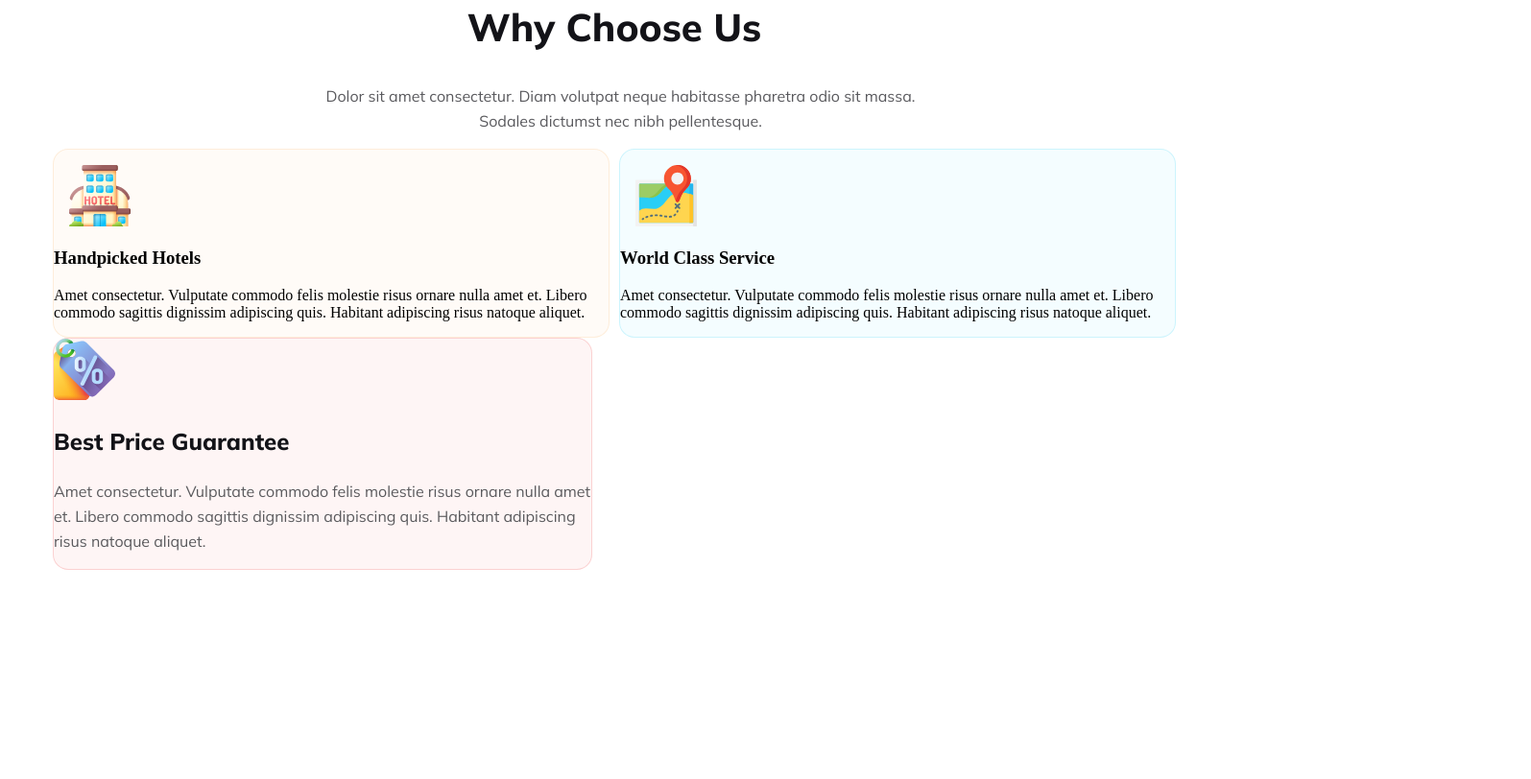
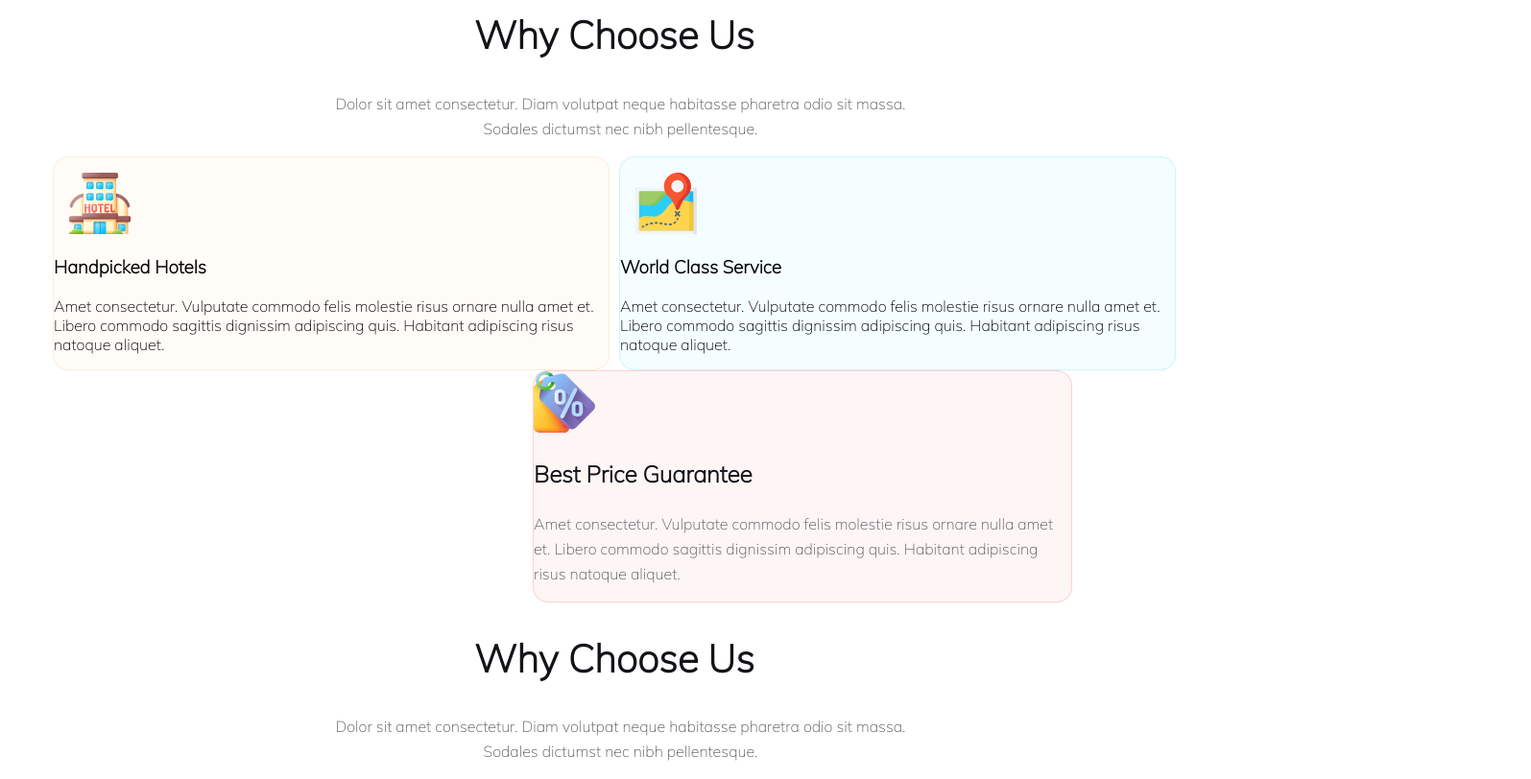
Before and after one commit to ahhabib017/b9-a2, a plain HTML site: page index.html in a window 1280 px wide. Shown: the part 2327-3139 px from the top of the page at 96% size, 1595 px wide, since content can reach past the window. Before the commit the page ends 2929 px from the top, so only its background shows below. Drawn offline with Linux system fonts and the light colour scheme.

Commit message:
font set

```diff
--- a/index.css
+++ b/index.css
@@ -1,8 +1,9 @@
 
-  @import url('https://fonts.googleapis.com/css2?family=Mulish:ital,wght@0,200;0,300;0,400;0,500;0,600;0,700;0,800;0,900;0,1000;1,200;1,300;1,400;1,500;1,600;1,700;1,800;1,900;1,1000&display=swap');
-*{
-    font-size: Mulish;
-}
+
+ *{
+  font-family: 'Mulish', sans-serif;
+ }
+
 :root{
     --prime-color: #FF5400;
     --Dark-02: #424247;
@@ -216,37 +217,35 @@ line-height: normal;
     display: grid;
     grid-template-rows: repeat(3, auto); /* Adjust row sizes as needed */
 
-    grid-template-columns: 0.5fr 0.5fr; /* 1st row: two pictures of 0.5fr each */
-    gap: 10px; /* Adjust the gap between grid items as needed */
-  }
+
 
   /*.picture1 {
     grid-row: 1 / 2; /* 1st row */
-  }
+
 
   /*.picture2 {
     grid-row: 1 / 2; /* 1st row */
-  }
+
 
   /*.picture3 {
     grid-row: 2 / 3; /* 2nd row */
-  }
+
 
   /*.picture4 {
     grid-row: 2 / 3; /* 2nd row */
-  }
+
 
   /*.picture5 {
     grid-row: 2 / 3; /* 2nd row */
-  }
+
 
   /*.picture6 {
     grid-row: 3 / 4; /* 3rd row */
-  }
+
 
   /*.picture7 {
     grid-row: 3 / 4; /* 3rd row */
-  }
+
   .grid {
     display: grid;
     grid-template-rows: repeat(3, auto); /* Adjust row sizes as needed */
@@ -324,7 +323,7 @@ line-height: normal;
     justify-content: center;
     width: 35rem;
     flex-shrink: 0;
-    position: ;
+
     border-radius: 16px;
     border: 1px solid rgba(233, 68, 68, 0.20);
     background: rgba(233, 68, 68, 0.05);
@@ -344,5 +343,7 @@ line-height: normal;
     font-style: normal;
     font-weight: 400;
     line-height: 26px; /* 162.5% */
-    gap: 20px;
-  }
+    gap: 20px;}
+    .section8{
+      margin-left: 500px;
+    }
--- a/index.html
+++ b/index.html
@@ -5,9 +5,10 @@
     <meta name="viewport" content="width=device-width, initial-scale=1.0">
     <title>B9-A2</title>
     <link rel="stylesheet" href="index.css">
-    <style>
-        @import url('https://fonts.googleapis.com/css2?family=Mulish:ital,wght@0,200;0,300;0,400;0,500;0,600;0,700;0,800;0,900;0,1000;1,200;1,300;1,400;1,500;1,600;1,700;1,800;1,900;1,1000&display=swap');
-      </style>
+
+   <link rel="preconnect" href="https://fonts.googleapis.com">
+<link rel="preconnect" href="https://fonts.gstatic.com" crossorigin>
+<link href="https://fonts.googleapis.com/css2?family=Mulish:ital,wght@0,200;1,200&display=swap" rel="stylesheet">
 </head>
 <body>
     <header>
@@ -99,6 +100,17 @@
             </div>
 
         </section>
+        <section class="choose">
+            <h2 class="choose-us">
+                Why Choose Us
+            </h2>
+            <p class="choose-description">Dolor sit amet consectetur. Diam volutpat neque habitasse pharetra odio sit massa. Sodales dictumst nec nibh pellentesque.</p>
+        </section>
+        <section class="section10">
+            <div class="section10dl">
+
+            </div>
+        </section>
     </header>
     <main>
 
```
